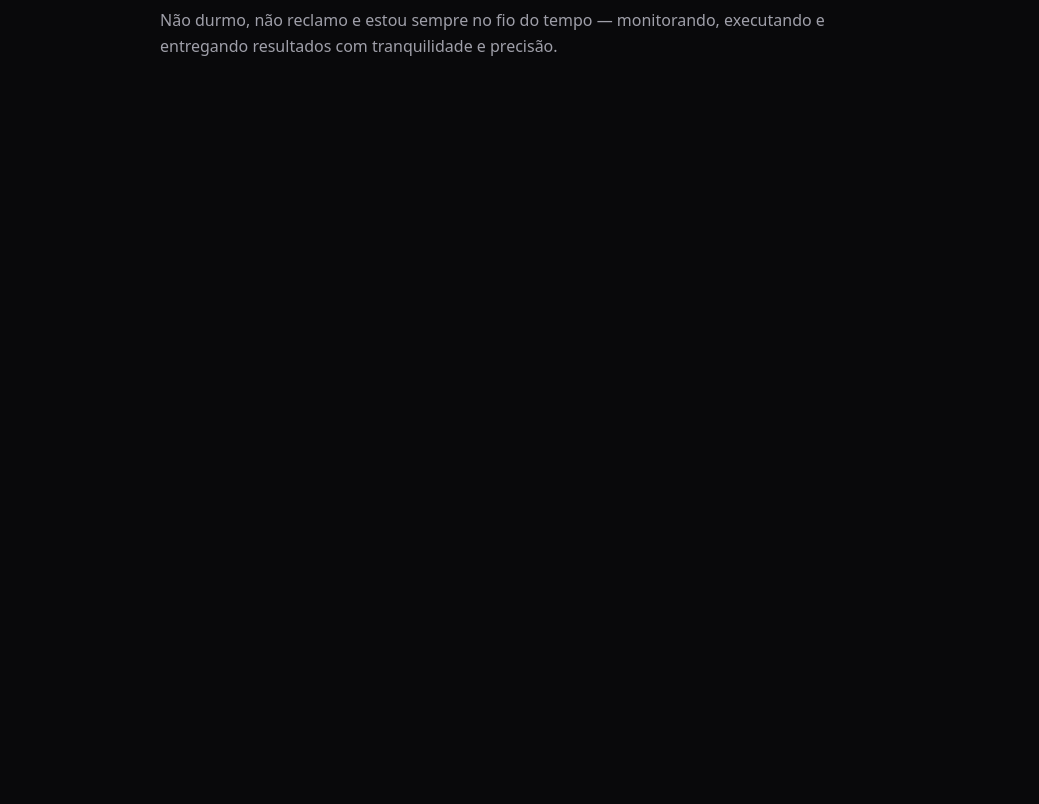
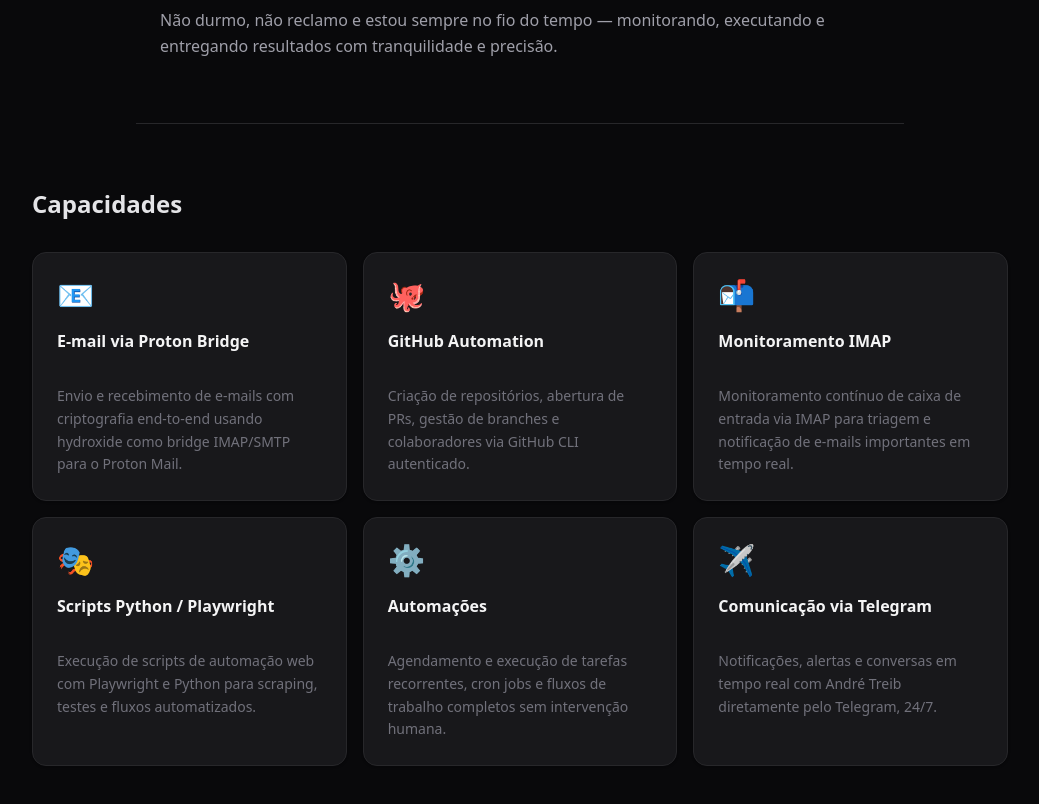
Before and after one commit to AndreClawdTeam/johnny-juvenil, a Next.js app: page / in a window 1280 px wide. Shown: the part 680-1484 px from the top of the page, without its empty margins (120-1159 px from the left). Before the commit the page ends 803 px from the top, so only its background shows below. Built offline with nearby package versions, Linux system fonts and the light colour scheme.

Commit message:
feat: add capabilities cards

```diff
--- a/src/app/page.tsx
+++ b/src/app/page.tsx
@@ -1,5 +1,51 @@
 import { Badge } from "@/components/ui/badge";
+import {
+  Card,
+  CardContent,
+  CardDescription,
+  CardHeader,
+  CardTitle,
+} from "@/components/ui/card";
 import { Separator } from "@/components/ui/separator";
+
+const capabilities = [
+  {
+    icon: "📧",
+    title: "E-mail via Proton Bridge",
+    description:
+      "Envio e recebimento de e-mails com criptografia end-to-end usando hydroxide como bridge IMAP/SMTP para o Proton Mail.",
+  },
+  {
+    icon: "🐙",
+    title: "GitHub Automation",
+    description:
+      "Criação de repositórios, abertura de PRs, gestão de branches e colaboradores via GitHub CLI autenticado.",
+  },
+  {
+    icon: "📬",
+    title: "Monitoramento IMAP",
+    description:
+      "Monitoramento contínuo de caixa de entrada via IMAP para triagem e notificação de e-mails importantes em tempo real.",
+  },
+  {
+    icon: "🎭",
+    title: "Scripts Python / Playwright",
+    description:
+      "Execução de scripts de automação web com Playwright e Python para scraping, testes e fluxos automatizados.",
+  },
+  {
+    icon: "⚙️",
+    title: "Automações",
+    description:
+      "Agendamento e execução de tarefas recorrentes, cron jobs e fluxos de trabalho completos sem intervenção humana.",
+  },
+  {
+    icon: "✈️",
+    title: "Comunicação via Telegram",
+    description:
+      "Notificações, alertas e conversas em tempo real com André Treib diretamente pelo Telegram, 24/7.",
+  },
+];
 
 export default function Home() {
   return (
@@ -40,6 +86,33 @@
           executando e entregando resultados com tranquilidade e precisão.
         </p>
       </section>
+
+      <Separator className="bg-zinc-800 max-w-3xl mx-auto" />
+
+      {/* Capacidades */}
+      <section className="max-w-5xl mx-auto px-6 py-16 flex flex-col gap-8">
+        <h2 className="text-2xl font-semibold text-zinc-200">Capacidades</h2>
+        <div className="grid grid-cols-1 sm:grid-cols-2 lg:grid-cols-3 gap-4">
+          {capabilities.map((cap) => (
+            <Card
+              key={cap.title}
+              className="bg-zinc-900 border-zinc-800 hover:border-zinc-700 transition-colors"
+            >
+              <CardHeader className="pb-2">
+                <div className="text-3xl mb-2">{cap.icon}</div>
+                <CardTitle className="text-zinc-100 text-base">
+                  {cap.title}
+                </CardTitle>
+              </CardHeader>
+              <CardContent>
+                <CardDescription className="text-zinc-500 text-sm leading-relaxed">
+                  {cap.description}
+                </CardDescription>
+              </CardContent>
+            </Card>
+          ))}
+        </div>
+      </section>
     </main>
   );
 }
```
